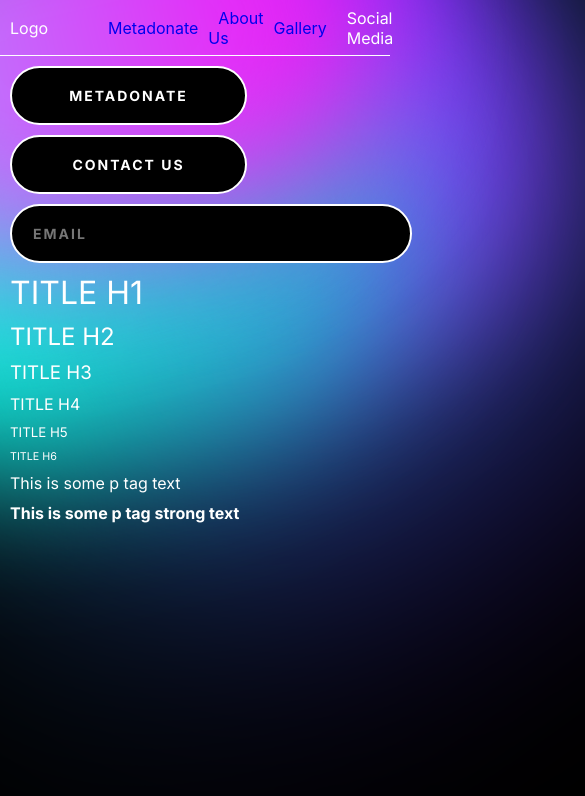
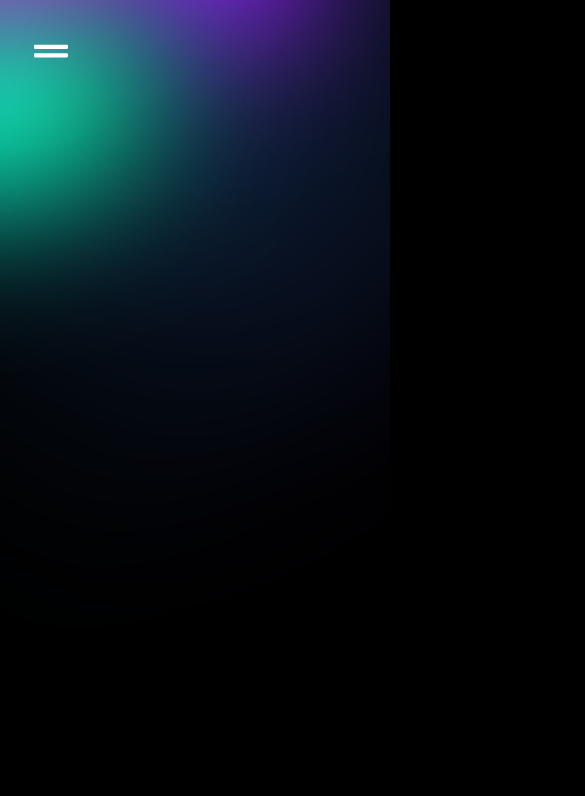
Before and after one commit to Ovoda/Ovoda.github.io, a React (Create React App) app in the folder metafunds_front/: page / in a window 390 px wide. Shown: the top 796 px of the page, 585 px wide, since content can reach past the window. Built offline with nearby package versions, Linux system fonts and the light colour scheme.

Commit message:
front: responsive navbar WIP

```diff
--- a/metafunds_front/package.json
+++ b/metafunds_front/package.json
@@ -17,6 +17,8 @@
     "@types/react-dom": "^17.0.15",
     "react": "^18.0.0",
     "react-dom": "^18.0.0",
+    "react-icons": "^4.3.1",
+    "react-responsive": "^9.0.0-beta.6",
     "react-scripts": "5.0.0",
     "typescript": "^4.6.3",
     "web-vitals": "^2.1.4"
--- a/metafunds_front/src/App.tsx
+++ b/metafunds_front/src/App.tsx
@@ -2,7 +2,8 @@ import React from 'react';
 import './stylesheets/global.css';
 import './stylesheets/text_input.css';
 import './stylesheets/button.css';
-import Navbar from './components/navbar';
+import Navbar from './components/navbar/navbar';
+import MobileNavbar from './components/navbar/secondaryNavbar';
 import Background from './components/background';
 
 function App() {
@@ -10,7 +11,7 @@ function App() {
     <div className="App">
       <Background />
       <Navbar />
-      <a href="#" className="button">Metadonate</a>
+      {/* <a href="#" className="button">Metadonate</a>
       <a href="#" className="button">Contact US</a>
       <input type="text" className="text_input" placeholder='email' />
       <h1>Title H1</h1>
@@ -20,7 +21,7 @@ function App() {
       <h5>Title H5</h5>
       <h6>Title H6</h6>
       <p>This is some p tag text</p>
-      <strong>This is some p tag strong text</strong>
+      <strong>This is some p tag strong text</strong> */}
     </div >
   );
 }
--- a/metafunds_front/src/components/navbar.tsx
+++ /dev/null
@@ -1,44 +0,0 @@
-import React from 'react';
-import '../stylesheets/global.css';
-import '../stylesheets/navbar.css';
-
-const pages = [
-    {
-        id: "0",
-        name: "Metadonate",
-        href: "#",
-    },
-    {
-        id: "1",
-        name: "About Us",
-        href: "#",
-    },
-    {
-        id: "2",
-        name: "Gallery",
-        href: "#",
-    }
-];
-
-const listPages = pages.map((page) =>
-    <li key={page.id.toString()}>
-        <a href={page.href} className="header_link">{page.name}</a>
-    </li>
-);
-
-function Navbar() {
-
-    return (
-        <header>
-            <div className="navbar">
-                <p>Logo</p>
-                <ul id="header_links">
-                    {listPages}
-                </ul>
-                <p>Social Media</p>
-            </div >
-        </header>
-    );
-}
-
-export default Navbar;
--- /dev/null
+++ b/metafunds_front/src/components/navbar/content.tsx
@@ -0,0 +1,34 @@
+import { FaHeart, FaHome, FaHandHoldingHeart, FaAtom, FaGripHorizontal } from "react-icons/fa";
+
+export const pages = [
+    {
+        id: "0",
+        name: "Home",
+        href: "#",
+        icon: <FaHome className="icons" />
+    },
+    {
+        id: "1",
+        name: "Metadonate",
+        href: "#",
+        icon: <FaHandHoldingHeart className="icons" />
+    },
+    {
+        id: "2",
+        name: "About Us",
+        href: "#",
+        icon: <FaAtom className="icons" />
+    },
+    {
+        id: "3",
+        name: "Gallery",
+        href: "#",
+        icon: <FaGripHorizontal className="icons" />
+    }
+];
+
+export const listPages = pages.map((page) =>
+    <li key={page.id.toString()}>
+        <a href={page.href}>{page.name}</a>
+    </li>
+);
--- /dev/null
+++ b/metafunds_front/src/components/navbar/navbar.tsx
@@ -0,0 +1,22 @@
+import React from 'react';
+import { useMediaQuery } from 'react-responsive'
+import SecondaryNavbar from './secondaryNavbar';
+import PrimaryNavbar from './primaryNavbar';
+import '../../stylesheets/global.css';
+import '../../stylesheets/navbar.css';
+
+function Navbar() {
+    const isDesktop = useMediaQuery({
+        query: '(min-width: 992px)'
+    })
+    const isTablet = useMediaQuery({ query: '(max-width: 992px) and (min-width: 768px)' })
+    const isMobile = useMediaQuery({ query: '(max-width: 768px)' })
+    return (
+        <header>
+            {(isDesktop || isTablet) && <PrimaryNavbar />}
+            {isMobile && <SecondaryNavbar />}
+        </header>
+    );
+}
+
+export default Navbar;
--- /dev/null
+++ b/metafunds_front/src/components/navbar/primaryNavbar.tsx
@@ -0,0 +1,19 @@
+import React from 'react';
+import { listPages } from './content';
+import '../../stylesheets/global.css';
+import '../../stylesheets/navbar.css';
+
+function PrimaryNavbar() {
+
+    return (
+        <div className="navbar">
+            <p>Logo</p>
+            <ul id="header_links">
+                {listPages}
+            </ul>
+            <p>Social Media</p>
+        </div >
+    );
+}
+
+export default PrimaryNavbar;
--- /dev/null
+++ b/metafunds_front/src/components/navbar/secondaryNavbar.tsx
@@ -0,0 +1,40 @@
+import React, { useState } from 'react';
+import { pages, listPages } from './content';
+import '../../stylesheets/global.css';
+import '../../stylesheets/navbar.css';
+import { FaGripLines } from "react-icons/fa";
+
+function SecondaryNavbar() {
+    const [isOpen, setIsOpen] = useState(false);
+    const [menuClass, setMenuClass] = useState("mobile_header");
+
+    function handleMenu(event: any) {
+        event.preventDefault();
+        if (isOpen) {
+            setMenuClass("mobile_header slide-out");
+        } else {
+            setMenuClass("mobile_header slide-in");
+        }
+        setIsOpen(!isOpen);
+    }
+
+    return (
+        <div className="mobile_navbar">
+            <a id="menu_btn" onClick={handleMenu}><FaGripLines className="hamburger" /></a>
+            <div className={menuClass}>
+                <ul id="mobile_header_links">
+                    {
+                        pages.map((page: any) => (
+                            <li key={page.id.toString()}>
+                                <a href={page.href}>{page.icon} {page.name}</a>
+                            </li>
+                        ))
+                    }
+                </ul>
+                <div className="social_media">Social media</div>
+            </div>
+        </div >
+    );
+}
+
+export default SecondaryNavbar;
--- a/metafunds_front/src/stylesheets/background.css
+++ b/metafunds_front/src/stylesheets/background.css
@@ -1,3 +1,5 @@
+@media only screen and (min-width: 769px) {
+
     #background {
         height: 100vh;
         width: 100vw;
@@ -63,3 +65,75 @@
         grid-row-start: 2;
         grid-row-end: 3;
     }
+}
+
+/*** Mobile ***/
+
+@media only screen and (max-width: 768px) {
+    #background {
+        height: 100vh;
+        width: 100vw;
+        background-color: black;
+        position: absolute;
+        z-index: -100;
+    }
+
+    #big-blur {
+        position: absolute;
+        width: 400px;
+        height: 400px;
+        left: -100px;
+        top: -250px;
+        display: grid;
+        grid-template-columns: repeat(4, 200px);
+        grid-template-rows: repeat(4, 200px);
+    }
+
+    .blur {
+        width: 200px;
+        height: 300px;
+        z-index: -100;
+        border-radius: 1000px;
+    }
+
+    #blur-1 {
+        background: linear-gradient(180deg, #FB03F5 0%, #AA9CFF 100%);
+        filter: blur(70px);
+        transform: rotate(76.66deg);
+        grid-column-start: 1;
+        grid-column-end: 2;
+        grid-row-start: 1;
+        grid-row-end: 2;
+    }
+
+    #blur-2 {
+        background: linear-gradient(180deg, #2603FB 0%, #DC06FF 100%);
+        filter: blur(70px);
+        transform: rotate(-22.54deg);
+        grid-column-start: 2;
+        grid-column-end: 3;
+        grid-row-start: 1;
+        grid-row-end: 2;
+    }
+
+    #blur-3 {
+        background: linear-gradient(180deg, #03FB75 0%, #06FFF0 100%);
+        filter: blur(70px);
+        transform: rotate(76.66deg);
+        grid-column-start: 1;
+        grid-column-end: 2;
+        grid-row-start: 2;
+        grid-row-end: 3;
+    }
+
+    #blur-4 {
+        background: linear-gradient(261.63deg, #7000FF 4.87%, #06FFF0 87.02%);
+        filter: blur(150px);
+        transform: rotate(54.35deg);
+        grid-column-start: 2;
+        grid-column-end: 3;
+        grid-row-start: 2;
+        grid-row-end: 3;
+    }
+
+}
--- a/metafunds_front/src/stylesheets/global.css
+++ b/metafunds_front/src/stylesheets/global.css
@@ -26,7 +26,6 @@ h6 {
 
 p,
 strong {
-    color: white;
     margin: 10px;
     font-family: var(--main-text-font);
 }
--- a/metafunds_front/src/stylesheets/navbar.css
+++ b/metafunds_front/src/stylesheets/navbar.css
@@ -2,6 +2,8 @@ header {
     /* background-color: white; */
     margin: 0 !important;
 }
+
+/**** Desktop && Tablet ****/
 
 .navbar {
     display: flex;
@@ -10,6 +12,7 @@ header {
     align-items: center;
     border-bottom: 1px solid white;
     height: 55px;
+    color: var(--white);
 }
 
 #header_links {
@@ -19,13 +22,127 @@ header {
     align-items: center;
     margin: 0;
     list-style: none;
+    color: var(--white);
 }
 
-.header_link {
+#header_links a {
     text-decoration: none;
     padding: 10px;
+    color: var(--white);
+    text-transform: uppercase;
 }
 
-.header_link:visited {
+#header_links a:visited {
     color: var(--white);
 }
+
+
+/**** Mobile ****/
+.mobile_navbar {
+    position: absolute;
+    width: 100vw;
+    height: 100vh;
+    display: flex;
+    flex-direction: column;
+}
+
+.mobile_header {
+    padding: 20px;
+    position: absolute;
+    padding-top: 100px;
+    height: 100%;
+    transform: translateX(-100%);
+    width: 100%;
+    backdrop-filter: blur(2000px);
+}
+
+.slide-in {
+    animation: slide-in 0.5s forwards;
+    -webkit-animation: slide-in 0.5s forwards;
+}
+
+.slide-out {
+    animation: slide-out 0.5s forwards;
+    -webkit-animation: slide-out 0.5s forwards;
+}
+
+@keyframes slide-in {
+    100% {
+        transform: translateX(0%);
+    }
+}
+
+@-webkit-keyframes slide-in {
+    100% {
+        -webkit-transform: translateX(0%);
+    }
+}
+
+@keyframes slide-out {
+    0% {
+        transform: translateX(0%);
+    }
+
+    100% {
+        transform: translateX(-100%);
+    }
+}
+
+@-webkit-keyframes slide-out {
+    0% {
+        -webkit-transform: translateX(0%);
+    }
+
+    100% {
+        -webkit-transform: translateX(-100%);
+    }
+}
+
+
+#mobile_header_links {
+    position: relative;
+    width: 100%;
+    display: grid;
+    grid-template-columns: 1fr;
+    gap: 10px;
+    margin: 0;
+    padding-inline-start: 0px;
+    list-style: none;
+    color: white;
+}
+
+#mobile_header_links a {
+    font-size: 34px;
+    text-decoration: none;
+    padding: 10px;
+    color: white;
+    display: flex;
+    align-items: center;
+    text-transform: uppercase;
+}
+
+#mobile_header_links a:visited {
+    color: var(--white);
+}
+
+.icons {
+    font-size: 55px;
+    color: white;
+    margin: 10px;
+}
+
+#menu_btn {
+    z-index: 1000;
+    width: 100px;
+    height: 100px;
+}
+
+.social_media {
+    color: white;
+}
+
+.hamburger {
+    font-size: 34px;
+    padding: 34px;
+    color: var(--white);
+}
```
Also changed, not shown: metafunds_front/src/components/landing_section.tsx (added, +13 -0 lines), metafunds_front/src/stylesheets/landing_section.css (added), 1 other file (tests, documents, lock files or other folders). Lines whose indentation alone changed are shown as unchanged.
